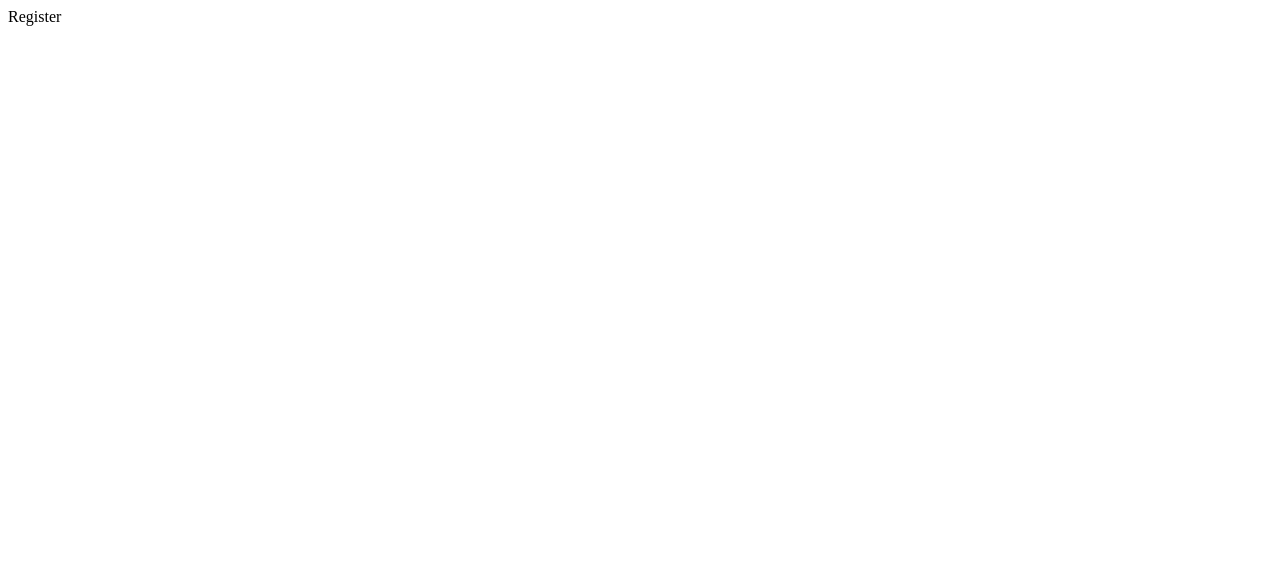
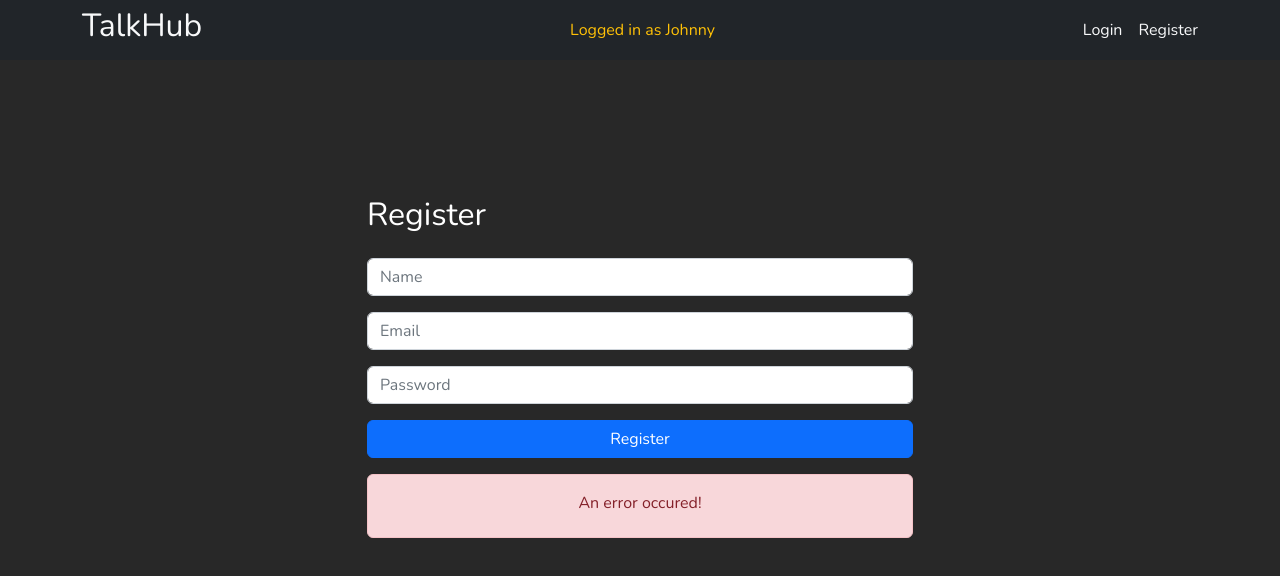
Before and after one commit to JohnKamaujk/talk-hub, a React (Vite) app in the folder client/: page /register in a window 1280 px wide. Shown: the top 576 px of the page. Built offline with nearby package versions, Linux system fonts and the light colour scheme.

Commit message:
:sparkles:feat:Login & register UI completed

```diff
--- a/client/package.json
+++ b/client/package.json
@@ -9,7 +9,9 @@
     "preview": "vite preview"
   },
   "dependencies": {
+    "bootstrap": "^5.2.3",
     "react": "^18.2.0",
+    "react-bootstrap": "^2.7.2",
     "react-dom": "^18.2.0",
     "react-router-dom": "^6.8.1"
   },
--- a/client/src/App.jsx
+++ b/client/src/App.jsx
@@ -1,17 +1,23 @@
 import { Route, Routes, Navigate } from "react-router-dom";
+import NavBar from "./components/Navbar";
 import Chat from "./pages/Chat";
 import Login from "./pages/Login";
 import Register from "./pages/Register";
+import "bootstrap/dist/css/bootstrap.min.css";
+import { Container } from "react-bootstrap";
 
 const App = () => {
   return (
     <>
+      <NavBar />
+      <Container>
         <Routes>
           <Route path="/" element={<Chat />} />
           <Route path="/login" element={<Login />} />
           <Route path="/register" element={<Register />} />
           <Route path="*" element={<Navigate to="/" />} />
         </Routes>
+      </Container>
     </>
   );
 };
--- a/client/src/components/Navbar.jsx
+++ b/client/src/components/Navbar.jsx
@@ -1,9 +1,30 @@
-import React from 'react'
+import React from "react";
+import { Container, Nav, Navbar, Stack } from "react-bootstrap";
+import { Link } from "react-router-dom";
 
-const Navbar = () => {
+const NavBar = () => {
   return (
-    <div>Navbar</div>
-  )
-}
+    <Navbar bg="dark" className="mb-4" style={{ height: "3.75rem" }}>
+      <Container>
+        <h2>
+          <Link to="/" className="link-light text-decoration-none">
+            TalkHub
+          </Link>
+        </h2>
+        <span className="text-warning">Logged in as Johnny</span>
+        <Nav>
+          <Stack direction="horizontal" gap={3}>
+            <Link to="/login" className="link-light text-decoration-none">
+              Login
+            </Link>
+            <Link to="/register" className="link-light text-decoration-none">
+              Register
+            </Link>
+          </Stack>
+        </Nav>
+      </Container>
+    </Navbar>
+  );
+};
 
-export default Navbar
+export default NavBar;
--- a/client/src/index.css
+++ b/client/src/index.css
@@ -0,0 +1,7 @@
+@import url("https://fonts.googleapis.com/css2?family=Nunito:wght@400;700&display=swap");
+
+body {
+  color: white;
+  font-family: "Nunito", sans-serif;
+  background: rgb(40, 40, 40);
+}
--- a/client/src/pages/Login.jsx
+++ b/client/src/pages/Login.jsx
@@ -1,7 +1,42 @@
 import React from "react";
+import { Alert, Button, Form, Row, Col, Stack } from "react-bootstrap";
 
 const Login = () => {
-  return <>Login</>;
+  return (
+    <>
+      <Form>
+        <Row
+          style={{
+            height: "100vh",
+            justifyContent: "center",
+            paddingTop: "10%",
+          }}
+        >
+          <Col xs={6}>
+            <Stack gap={3}>
+              <h2>Login</h2>
+              <Form.Control type="email" placeholder="Email" />
+              <Form.Control type="password" placeholder="Password" />
+              <Button variant="primary" type="submit">
+                Login
+              </Button>
+
+              <Alert
+                style={{
+                  height: "4rem",
+                  display: "flex",
+                  justifyContent: "center",
+                }}
+                variant="danger"
+              >
+                <p>An error occured!</p>
+              </Alert>
+            </Stack>
+          </Col>
+        </Row>
+      </Form>
+    </>
+  );
 };
 
 export default Login;
--- a/client/src/pages/Register.jsx
+++ b/client/src/pages/Register.jsx
@@ -1,7 +1,43 @@
 import React from "react";
+import { Alert, Button, Form, Row, Col, Stack } from "react-bootstrap";
 
 const Register = () => {
-  return <>Register</>;
+  return (
+    <>
+      <Form>
+        <Row
+          style={{
+            height: "100vh",
+            justifyContent: "center",
+            paddingTop: "10%",
+          }}
+        >
+          <Col xs={6}>
+            <Stack gap={3}>
+              <h2>Register</h2>
+              <Form.Control type="text" placeholder="Name" />
+              <Form.Control type="email" placeholder="Email" />
+              <Form.Control type="password" placeholder="Password" />
+              <Button variant="primary" type="submit">
+                Register
+              </Button>
+
+              <Alert
+                style={{
+                  height: "4rem",
+                  display:"flex",
+                  justifyContent:"center"
+                }}
+                variant="danger"
+              >
+                <p>An error occured!</p>
+              </Alert>
+            </Stack>
+          </Col>
+        </Row>
+      </Form>
+    </>
+  );
 };
 
 export default Register;
```
Also changed, not shown: 1 other file (tests, documents, lock files or other folders). Lines whose indentation alone changed are shown as unchanged.
